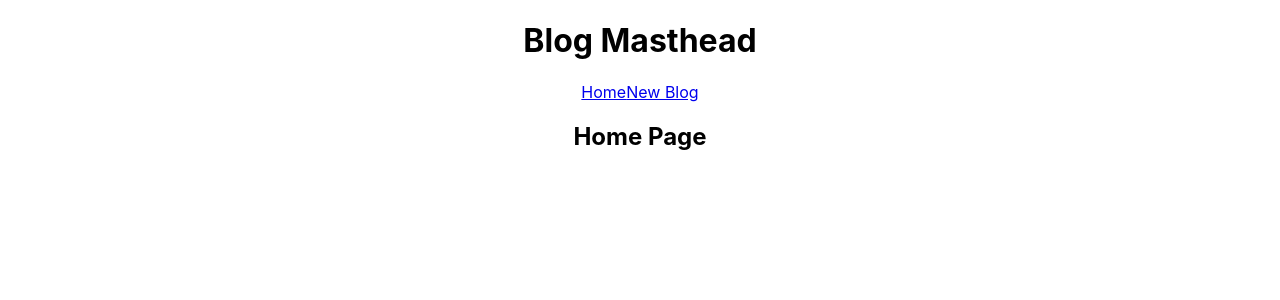
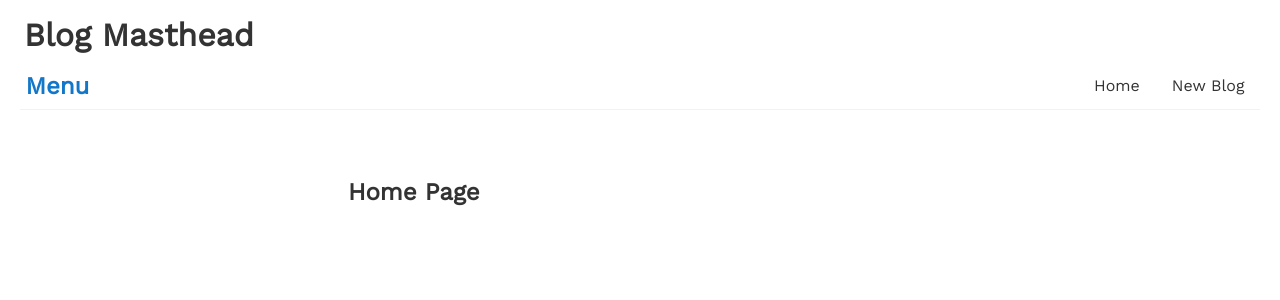
Before and after one commit to Hamberfim/dojo-blog, a React (Create React App) app: page / in a window 1280 px wide. Shown: the top 300 px of the page. Built offline with nearby package versions, Linux system fonts and the light colour scheme.

Commit message:
working the css

```diff
--- a/src/App.css
+++ /dev/null
@@ -1,38 +0,0 @@
-.App {
-  text-align: center;
-}
-
-.App-logo {
-  height: 40vmin;
-  pointer-events: none;
-}
-
-@media (prefers-reduced-motion: no-preference) {
-  .App-logo {
-    animation: App-logo-spin infinite 20s linear;
-  }
-}
-
-.App-header {
-  background-color: #282c34;
-  min-height: 100vh;
-  display: flex;
-  flex-direction: column;
-  align-items: center;
-  justify-content: center;
-  font-size: calc(10px + 2vmin);
-  color: white;
-}
-
-.App-link {
-  color: #61dafb;
-}
-
-@keyframes App-logo-spin {
-  from {
-    transform: rotate(0deg);
-  }
-  to {
-    transform: rotate(360deg);
-  }
-}
--- a/src/App.js
+++ b/src/App.js
@@ -1,4 +1,3 @@
-import './App.css';
 import Masthead from './Masthead';
 import Navbar from './Navbar';
 import Home from './Home'
--- a/src/Navbar.js
+++ b/src/Navbar.js
@@ -14,6 +14,7 @@
 const Navbar = () => {
     return (
         <nav className="navbar">
+            <h1>Menu</h1>
             <div className="links">
                 <a href="/">Home</a>
                 <a href="/create">New Blog</a>
--- a/src/index.css
+++ b/src/index.css
@@ -1,13 +1,48 @@
-body {
-  margin: 0;
-  font-family: -apple-system, BlinkMacSystemFont, 'Segoe UI', 'Roboto', 'Oxygen',
-    'Ubuntu', 'Cantarell', 'Fira Sans', 'Droid Sans', 'Helvetica Neue',
-    sans-serif;
-  -webkit-font-smoothing: antialiased;
-  -moz-osx-font-smoothing: grayscale;
+@import url('https://fonts.googleapis.com/css2?family=Work+Sans:wght@100;400&display=swap');
+
+/* base styles */
+/* target every element */
+* {
+  margin: 0.5rem 0.25rem;
+  font-family: 'Work Sans', sans-serif;
+  color: #333;
 }
 
-code {
-  font-family: source-code-pro, Menlo, Monaco, Consolas, 'Courier New',
-    monospace;
+
+.navbar {
+  padding: 0.1rem;
+  display: flex;
+  align-items: center;  /* verticle center */
+  /*max-width: 600px;
+  margin: 0 auto; */
+  border-bottom: 1px solid #f2f2f2;
 }
+
+/* navbar menu title header */
+.navbar h1 {
+  color: #1377c9;
+}
+
+/* pushed to the right because the .navbar parent is displayed as flex */
+.navbar .links {
+  margin-left: auto;
+}
+
+/* navbar links */
+.navbar a {
+  margin-left: 16px;
+  text-decoration: none;
+  padding: 6px;
+}
+
+/* navbar link hover */
+.navbar a:hover {
+  color: #1377c9;
+}
+
+/* page content */
+.content {
+  max-width: 600px;
+  margin: 40px auto;
+  padding: 20px;
+}
```
